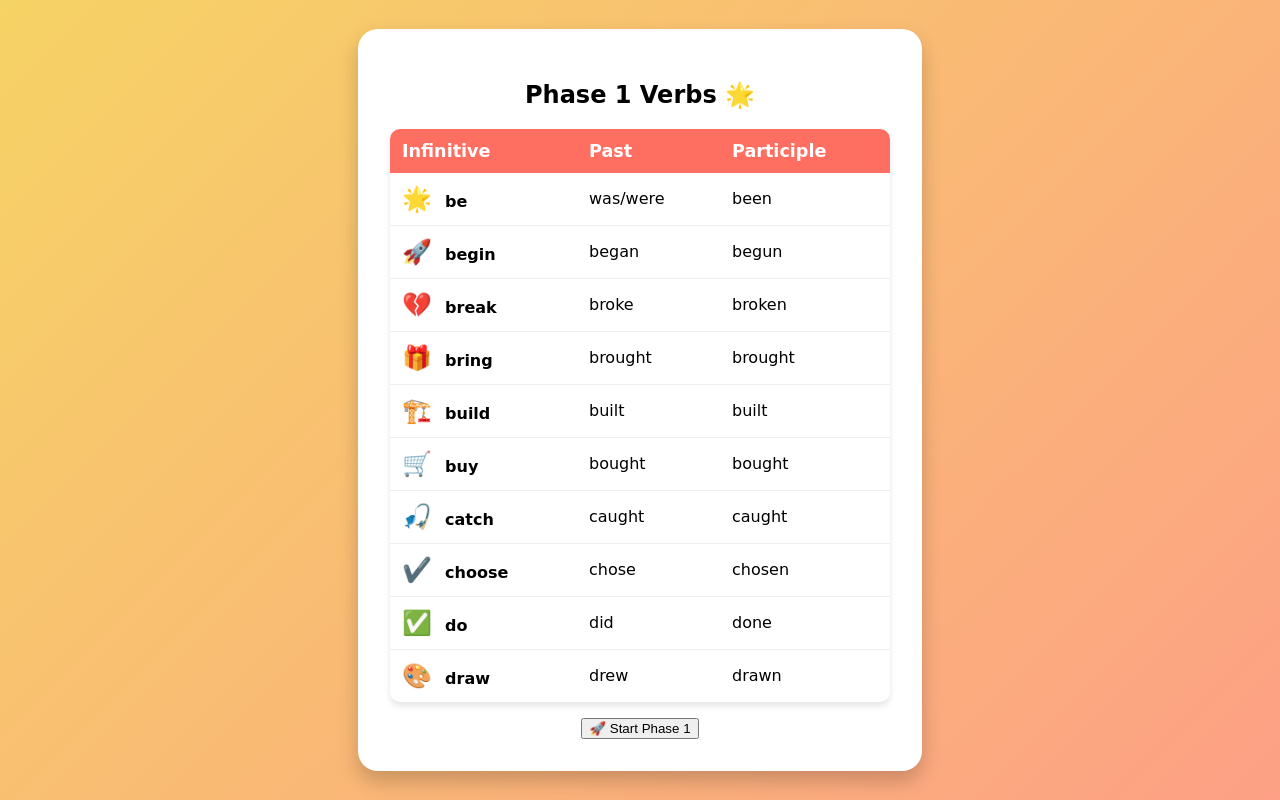
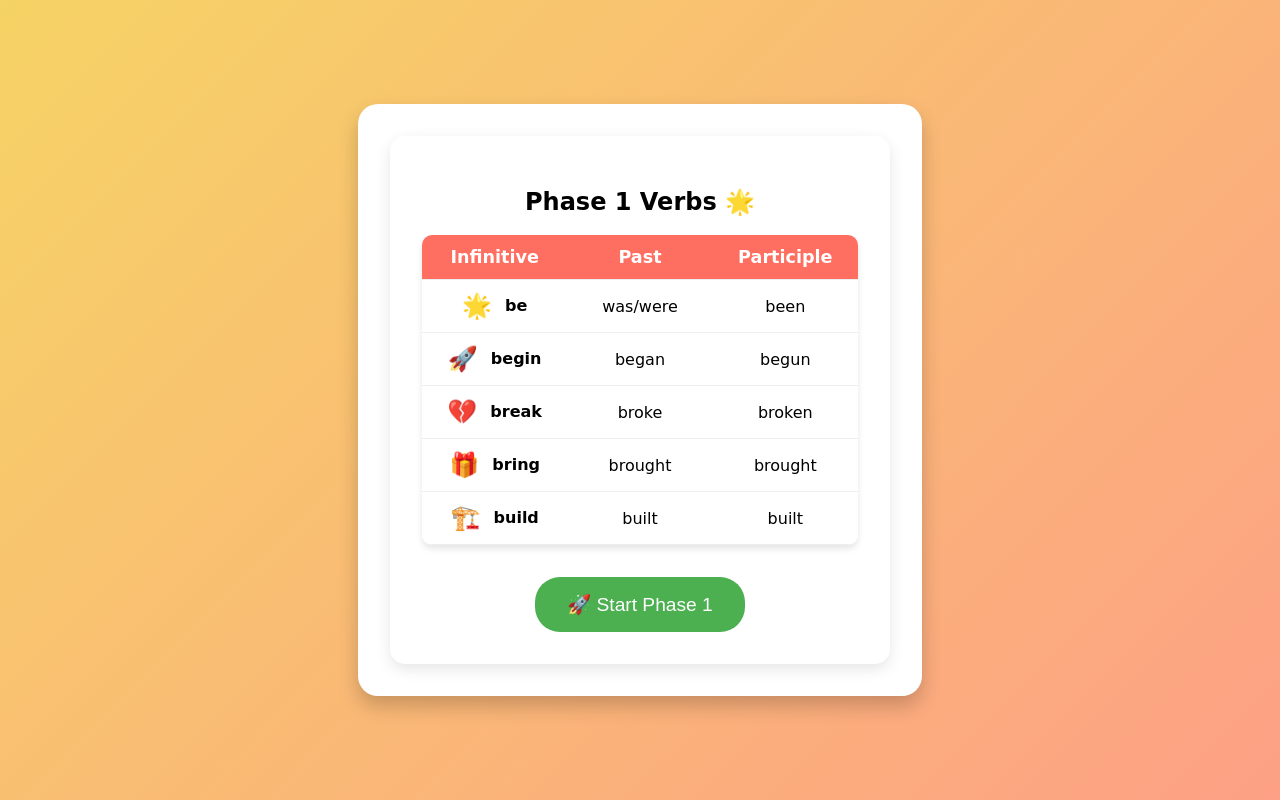
Before and after one commit to aitorch/irregular-verbs-game, a Svelte app: page / in a window 1280 px wide. Built offline with nearby package versions, Linux system fonts and the light colour scheme; the HTML template or start-up script is replaced by a standard one.

Commit message:
feat(phase-system):Add phase system

```diff
--- a/src/components/App.svelte
+++ b/src/components/App.svelte
@@ -17,14 +17,13 @@
   // Initialize the game properly
   function initializeGame() {
     phaseVerbs = gameState.getPhaseVerbs(verbs);
-    gameStarted = false;
+    gameStarted = false; // Ensure the start phase screen is shown
     score = gameState.score;
   }
 
   function startPhase() {
-    initializeGame(); // Initialize first
-    gameStarted = true;
-    nextQuestion(); // Then generate the first question
+    gameStarted = true; // Hide the start phase screen
+    nextQuestion(); // Generate the first question
   }
 
   function nextQuestion() {
@@ -49,7 +48,7 @@
       return;
     }
 
-    const normalizedAnswers = userAnswers.map((a) => a.trim().toLowerCase());
+    const normalizedAnswers = userAnswers.map((a) => a.trim().toLowerCase().replace(/ /g, '_'));
     console.log("Normalized user answers:", normalizedAnswers); // Debug log
 
     const isCorrect = questionManager.checkAnswer(
@@ -60,8 +59,14 @@
     if (isCorrect) {
       score += calculateScore();
       gameState.score = score;
-      gameState.save();
-      nextQuestion();
+
+      // Check if we should progress to the next phase
+      const shouldProgress = gameState.checkPhaseProgress(score);
+      if (shouldProgress) {
+        initializeGame(); // Reset for the next phase
+      } else {
+        nextQuestion(); // Continue with the current phase
+      }
     } else {
       showHint = attempts >= 3;
     }
@@ -108,10 +113,12 @@
       </button>
     </div>
   {:else if currentQuestion}
+    <!-- Question Card -->
     <div class="question-card">
       <div class="verb-header">
         <div class="verb-emoji">{currentQuestion.verb.emoji}</div>
         <div class="score-badge">⭐ Score: {score}</div>
+        <div class="phase-indicator">Phase {gameState.currentPhase}</div>
       </div>
 
       <div class="question-content">
@@ -146,8 +153,3 @@
     </div>
   {/if}
 </div>
-
-<style>
-
-
-</style>
--- a/src/core/GameState.js
+++ b/src/core/GameState.js
@@ -23,25 +23,41 @@ export class GameState {
   }
 
   getPhaseVerbs(allVerbs) {
-    const start = (this.currentPhase - 1) * 5;
-    return allVerbs
-      .slice(0, start + 10)
-      .map(verb => this.normalizeVerb(verb));
+    const newVerbsStart = (this.currentPhase - 1) * 5;
+    const newVerbsEnd = newVerbsStart + 5;
+
+    // Get new verbs for this phase
+    const newVerbs = allVerbs.slice(newVerbsStart, newVerbsEnd);
+
+    // Get 5 random verbs from previous phases
+    const previousVerbs = allVerbs.slice(0, newVerbsStart);
+    const reviewVerbs = this.getRandomVerbs(previousVerbs, 5);
+
+    return [...newVerbs, ...reviewVerbs].map(verb => this.normalizeVerb(verb));
   }
 
-  progressPhase() {
-    this.currentPhase = Math.min(this.currentPhase + 1, 5); // Limit to 5 phases
-    this.save();
+  getRandomVerbs(verbsArray, count) {
+    return [...verbsArray]
+      .sort(() => 0.5 - Math.random())
+      .slice(0, count);
+  }
+
+  checkPhaseProgress(newScore) {
+    const requiredScore = this.currentPhase * 100;
+    if (newScore >= requiredScore) {
+      this.currentPhase++;
+      this.save();
+      return true;
+    }
+    return false;
   }
 
   normalizeVerb(verb) {
     return {
       ...verb,
-      // Internal processing versions
       infinitiveKey: verb.infinitive.replace(/ /g, '_'),
       pastKey: verb.past.replace(/ /g, '_'),
       participleKey: verb.participle.replace(/ /g, '_'),
-      // Original display versions
       displayInfinitive: verb.infinitive,
       displayPast: verb.past,
       displayParticiple: verb.participle
--- a/src/styles/game.css
+++ b/src/styles/game.css
@@ -1,9 +1,10 @@
 /* Ensure html and body take up full height */
-html, body {
+html,
+body {
   height: 100%;
   margin: 0;
   padding: 0;
-  overflow: auto; /* Allow scrolling if content overflows */
+  overflow: auto;
 }
 
 /* Global Styles */
@@ -24,8 +25,69 @@ body {
   max-width: 90%;
   width: 500px;
   text-align: center;
-  overflow-y: auto; /* Allow scrolling inside the container if needed */
-  max-height: 90vh; /* Limit height to 90% of the viewport */
+  overflow-y: auto;
+  max-height: 90vh;
+}
+
+/* Phase Start Screen */
+.phase-start-screen {
+  background: white;
+  padding: 2rem;
+  border-radius: 15px;
+  box-shadow: 0 5px 15px rgba(0, 0, 0, 0.1);
+  text-align: center;
+}
+
+/* Verb Table - Fixed Alignment */
+.verb-table {
+  width: 100%;
+  border-collapse: collapse;
+  margin: 1rem 0;
+  background: white;
+  border-radius: 10px;
+  overflow: hidden;
+  box-shadow: 0 4px 6px rgba(0, 0, 0, 0.1);
+  table-layout: fixed; /* Ensures consistent column widths */
+}
+
+.verb-table th,
+.verb-table td {
+  padding: 0.75rem;
+  text-align: center;
+  border-bottom: 1px solid #eee;
+  vertical-align: middle;
+}
+
+.verb-table th {
+  background: #ff6f61;
+  color: white;
+  font-size: 1.1rem;
+}
+
+/* Removed flex from table rows */
+.verb-item {
+  /* Removed display:flex and related properties */
+}
+
+.emoji {
+  font-size: 1.5rem;
+  margin-right: 0.5rem;
+  vertical-align: middle; /* Aligns emoji with text */
+}
+
+.start-button {
+  background: #4caf50;
+  color: white;
+  padding: 1rem 2rem;
+  font-size: 1.2rem;
+  border: none;
+  border-radius: 25px;
+  cursor: pointer;
+  margin-top: 1rem;
+}
+
+.start-button:hover {
+  background: #45a049;
 }
 
 /* Question Card */
@@ -56,12 +118,21 @@ body {
   font-size: 1.2rem;
 }
 
+.phase-indicator {
+  background: #4caf50;
+  color: white;
+  padding: 0.5rem 1rem;
+  border-radius: 20px;
+  font-size: 1rem;
+  margin-left: 1rem;
+}
+
 /* Question Content */
 .question-content {
   display: flex;
-  flex-wrap: nowrap; /* Prevent wrapping */
+  flex-wrap: nowrap;
   align-items: center;
-  gap: 0.5rem; /* Space between elements */
+  gap: 0.5rem;
   justify-content: center;
   margin-bottom: 1.5rem;
 }
@@ -72,8 +143,8 @@ body {
   padding: 0.5rem;
   border: 2px solid #ccc;
   border-radius: 8px;
-  width: 100px; /* Fixed width for inputs */
-  max-width: 100px; /* Ensure inputs don't grow too large */
+  width: 100px;
+  max-width: 100px;
   transition: border-color 0.3s;
 }
 
@@ -82,14 +153,12 @@ body {
   outline: none;
 }
 
-/* Verb Text and Separators */
 .verb-text,
 .separator {
   font-size: 1.2rem;
-  white-space: nowrap; /* Prevent text from wrapping */
+  white-space: nowrap;
 }
 
-/* Submit Button */
 .submit-button {
   background: #ff6f61;
   color: white;
@@ -105,13 +174,12 @@ body {
   background: #ff4a3d;
 }
 
-/* Hint Box */
 .hint-box {
-  background: #fff3e0; /* Light orange background */
+  background: #fff3e0;
   padding: 1rem;
   border-radius: 10px;
   margin-top: 1rem;
-  border: 2px dashed #ff6f61; /* Dashed border for a playful look */
+  border: 2px dashed #ff6f61;
 }
 
 .hint-text {
@@ -120,54 +188,16 @@ body {
   font-weight: bold;
 }
 
-/* Hint Field (for input fields when hint is shown) */
 .hint-field {
-  background: #fff3e0; /* Light orange background */
-  border: 2px dashed #ff6f61; /* Dashed border */
-}
-
-/* Verb Table */
-.verb-table {
-  width: 100%;
-  border-collapse: collapse; /* Remove spacing between cells */
-  margin: 1rem 0;
-  background: white;
-  border-radius: 10px;
-  overflow: hidden; /* Ensure rounded corners are visible */
-  box-shadow: 0 4px 6px rgba(0, 0, 0, 0.1);
-}
-
-.verb-table th,
-.verb-table td {
-  padding: 0.75rem;
-  text-align: left;
-}
-
-.verb-table th {
-  background: #ff6f61; /* Header background color */
-  color: white;
-  font-size: 1.1rem;
-}
-
-.verb-table td {
-  border-bottom: 1px solid #eee; /* Light border between rows */
-  font-size: 1rem;
-}
-
-.verb-table tr:last-child td {
-  border-bottom: none; /* Remove border from last row */
-}
-
-.verb-table .emoji {
-  font-size: 1.5rem;
-  margin-right: 0.5rem;
+  background: #fff3e0;
+  border: 2px dashed #ff6f61;
 }
 
 /* Responsive Design */
 @media (max-width: 600px) {
   .game-container {
     padding: 1rem;
-    max-height: 95vh; /* Slightly taller on smaller screens */
+    max-height: 95vh;
   }
 
   .question-card {
@@ -175,11 +205,11 @@ body {
   }
 
   .question-content {
-    gap: 0.3rem; /* Reduce gap for smaller screens */
+    gap: 0.3rem;
   }
 
   .input-field {
-    width: 80px; /* Smaller width for mobile */
+    width: 80px;
     max-width: 80px;
     font-size: 0.9rem;
     padding: 0.4rem;
@@ -187,7 +217,7 @@ body {
 
   .verb-text,
   .separator {
-    font-size: 1rem; /* Smaller font size for mobile */
+    font-size: 1rem;
   }
 
   .submit-button {
```
Lines whose indentation alone changed are shown as unchanged.
